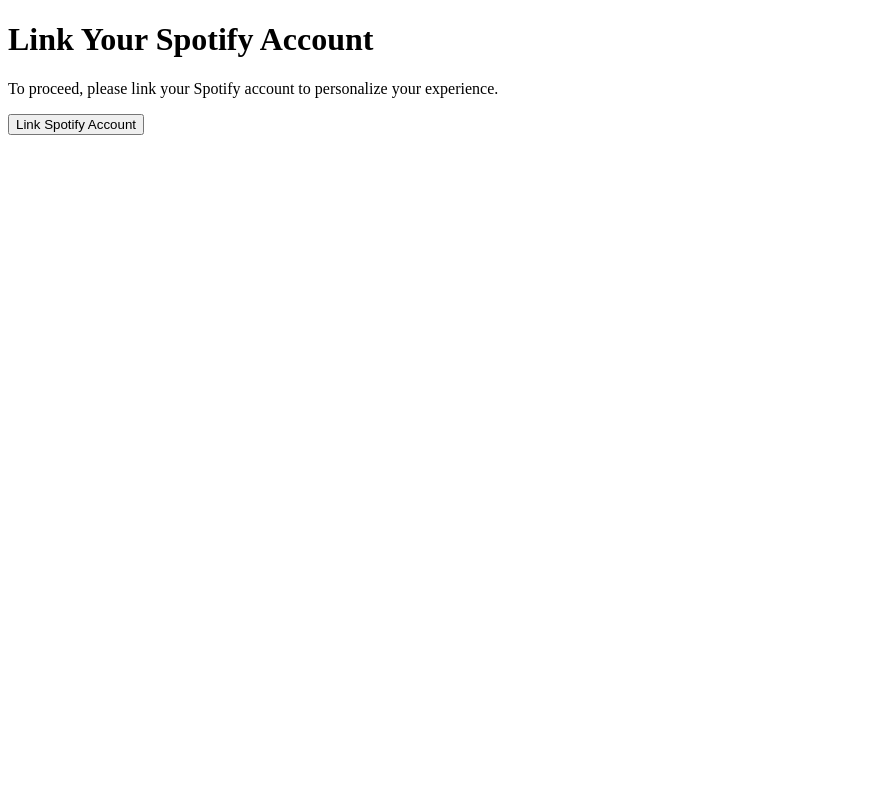
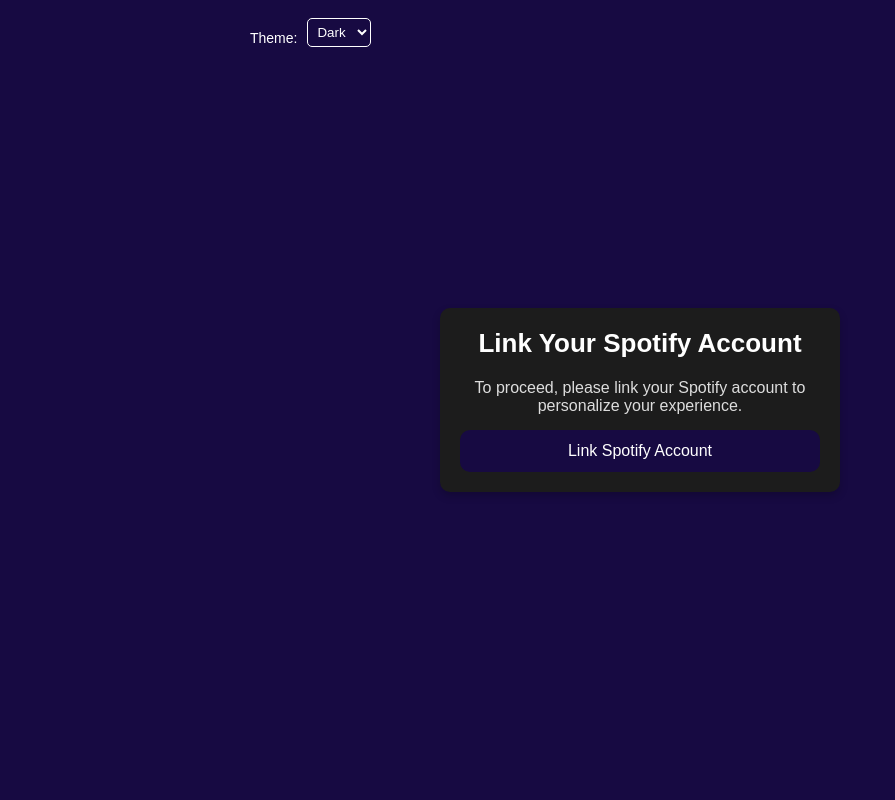
Before and after one commit to Wilsdawg1212/2340_Project_2, a Django app: page /link_account/ in a window 1280 px wide. Shown: the whole page, without its empty margins (0-895 px from the left). Run offline with Django 5.2, Linux system fonts and the light colour scheme.

Commit message:
updated the link to spotify page
added proper css and styling to the spotify account link page so that there is consistency with the rest of the application

```diff
--- a/Spotify_Wrapped/templates/Spotify_Wrapped/link_spotify.html
+++ b/Spotify_Wrapped/templates/Spotify_Wrapped/link_spotify.html
@@ -1,18 +1,204 @@
+{% load static %}
 <!DOCTYPE html>
 <html lang="en">
 <head>
     <meta charset="UTF-8">
     <meta name="viewport" content="width=device-width, initial-scale=1.0">
+    <link rel="stylesheet" href="{% static 'css/contact_dev.css' %}">
     <title>Link Spotify Account</title>
+    <style>
+        /* Theme Switcher container with flex to align label and dropdown horizontally */
+        #theme-switcher {
+            position: absolute;
+            top: 10px;
+            left: 250px;
+            display: flex;
+            align-items: center;
+        }
+
+        /* Theme dropdown styling */
+        #theme {
+            border-radius: 5px;
+            padding: 5px;
+            font-family: Arial, sans-serif;
+            cursor: pointer;
+            margin-left: 10px;
+        }
+
+        /* Dark theme dropdown */
+        .dark #theme {
+            background-color: #170a42;
+            color: white;
+            border: 1px solid white;
+        }
+
+        body.light #theme-switcher label {
+            color: #333; /* Match the text color for the light theme */
+        }
+
+
+        /* Light theme dropdown */
+        .light #theme {
+            background-color: #f4f4f4;
+            color: #333;
+            border: 1px solid #333;
+        }
+
+        /* Neon theme dropdown */
+        .neon #theme {
+            background-color: #0f0f0f;
+            color: #0fdfd9;
+            border: 1px solid #0fdfd9;
+        }
+
+        /* Google Translate dropdown styling */
+        #google_translate_element select {
+            border-radius: 5px;
+            padding: 5px;
+            font-family: Arial, sans-serif;
+            cursor: pointer;
+        }
+
+        /* Dark theme (Default) */
+        body.dark {
+            background-color: #170a42;
+            color: white;
+        }
+
+        .dark .container {
+            background-color: #1c1c1c;
+            color: white;
+            padding: 20px;
+            border-radius: 10px;
+        }
+
+        .dark .submit-button {
+            background-color: #170a42;
+            color: white;
+            border: none;
+        }
+
+        .dark .submit-button:hover {
+            background-color: white;
+            color: #170a42;
+        }
+
+        /* Light theme */
+        body.light {
+            background-color: #f4f4f4;
+            color: #333;
+        }
+
+        body.light #theme-switcher {
+            color: #333;
+        }
+
+        .light .container {
+            background-color: #ffffff;
+            color: #333;
+            padding: 20px;
+            border-radius: 10px;
+            box-shadow: 0 2px 10px rgba(0, 0, 0, 0.1);
+        }
+
+        .light .submit-button {
+            background-color: #333;
+            color: #fff;
+            border: 1px solid #333;
+        }
+
+        .light .submit-button:hover {
+            background-color: #e0e0e0;
+            color: #333;
+        }
+
+        /* Neon theme */
+        body.neon {
+            background-color: #1c1c1c;
+            color: #0fdfd9;
+        }
+
+        .neon .container {
+            background-color: #0f0f0f;
+            color: #0fdfd9;
+            padding: 20px;
+            border-radius: 10px;
+            box-shadow: 0 2px 10px rgba(0, 0, 0, 0.5);
+        }
+
+        .neon .submit-button {
+            background-color: #0fdfd9;
+            color: #0f0f0f;
+            border: 1px solid #0fdfd9;
+        }
+
+        .neon .submit-button:hover {
+            background-color: #0f0f0f;
+            color: #0fdfd9;
+        }
+
+        .container {
+            width: 400px;
+            text-align: center;
+            margin: 100px auto;
+        }
+
+        form {
+            display: flex;
+            flex-direction: column;
+            gap: 10px;
+        }
+    </style>
 </head>
-<body>
-    <h1>Link Your Spotify Account</h1>
+<body class="dark"> <!-- Default theme set to dark -->
+    <!-- Google Translate Element -->
+    <div id="google_translate_element" style="position: absolute; top: 10px; left: 10px;"></div>
 
-    <p>To proceed, please link your Spotify account to personalize your experience.</p>
+    <!-- Theme Switcher -->
+    <div id="theme-switcher">
+        <label for="theme">Theme:</label>
+        <select id="theme">
+            <option value="light">Light</option>
+            <option value="dark" selected>Dark</option>
+            <option value="neon">Neon</option>
+        </select>
+    </div>
 
-    <form method="POST">
-        {% csrf_token %}
-        <button type="submit">Link Spotify Account</button>
-    </form>
+    <div class="container">
+        <h1>Link Your Spotify Account</h1>
+        <p>To proceed, please link your Spotify account to personalize your experience.</p>
+
+        <form method="POST">
+            {% csrf_token %}
+            <button type="submit" class="submit-button">Link Spotify Account</button>
+        </form>
+    </div>
+
+<!-- Theme Switcher Script -->
+    <script>
+        const themeSwitcher = document.getElementById('theme');
+
+        // Check localStorage for a saved theme on page load
+        document.addEventListener('DOMContentLoaded', () => {
+            const savedTheme = localStorage.getItem('theme') || 'dark'; // Default to dark theme if no theme is saved
+            document.body.className = savedTheme;
+            themeSwitcher.value = savedTheme; // Set the select dropdown to match the saved theme
+        });
+
+        // Listen for theme changes and save to localStorage
+        themeSwitcher.addEventListener('change', function() {
+            const selectedTheme = this.value;
+            document.body.className = selectedTheme;
+            localStorage.setItem('theme', selectedTheme); // Save the selected theme to localStorage
+        });
+    </script>
+
+    <!-- Google Translate script -->
+    <script type="text/javascript">
+        function googleTranslateElementInit() {
+            new google.translate.TranslateElement({pageLanguage: 'en', includedLanguages: 'en,es,fr'}, 'google_translate_element');
+        }
+    </script>
+    <script type="text/javascript" src="//translate.google.com/translate_a/element.js?cb=googleTranslateElementInit"></script>
 </body>
 </html>
```
